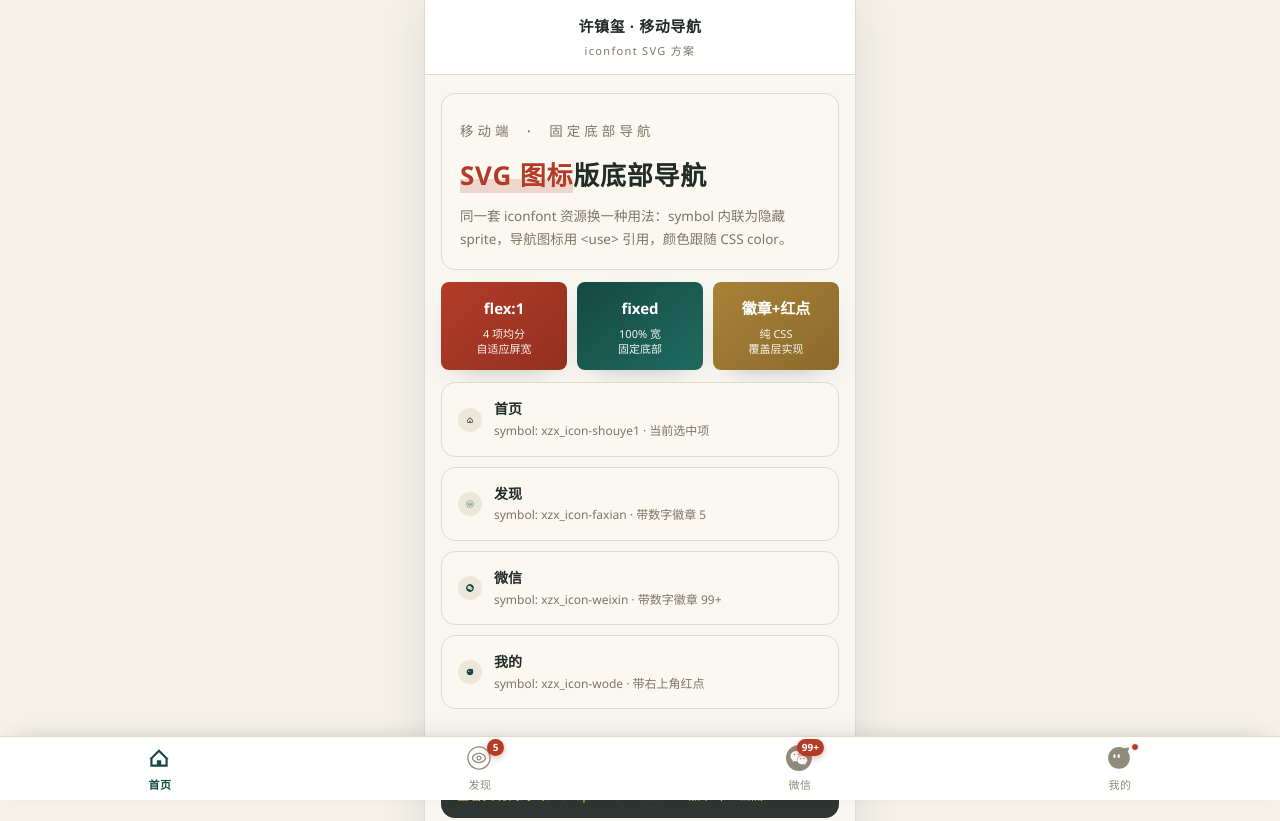
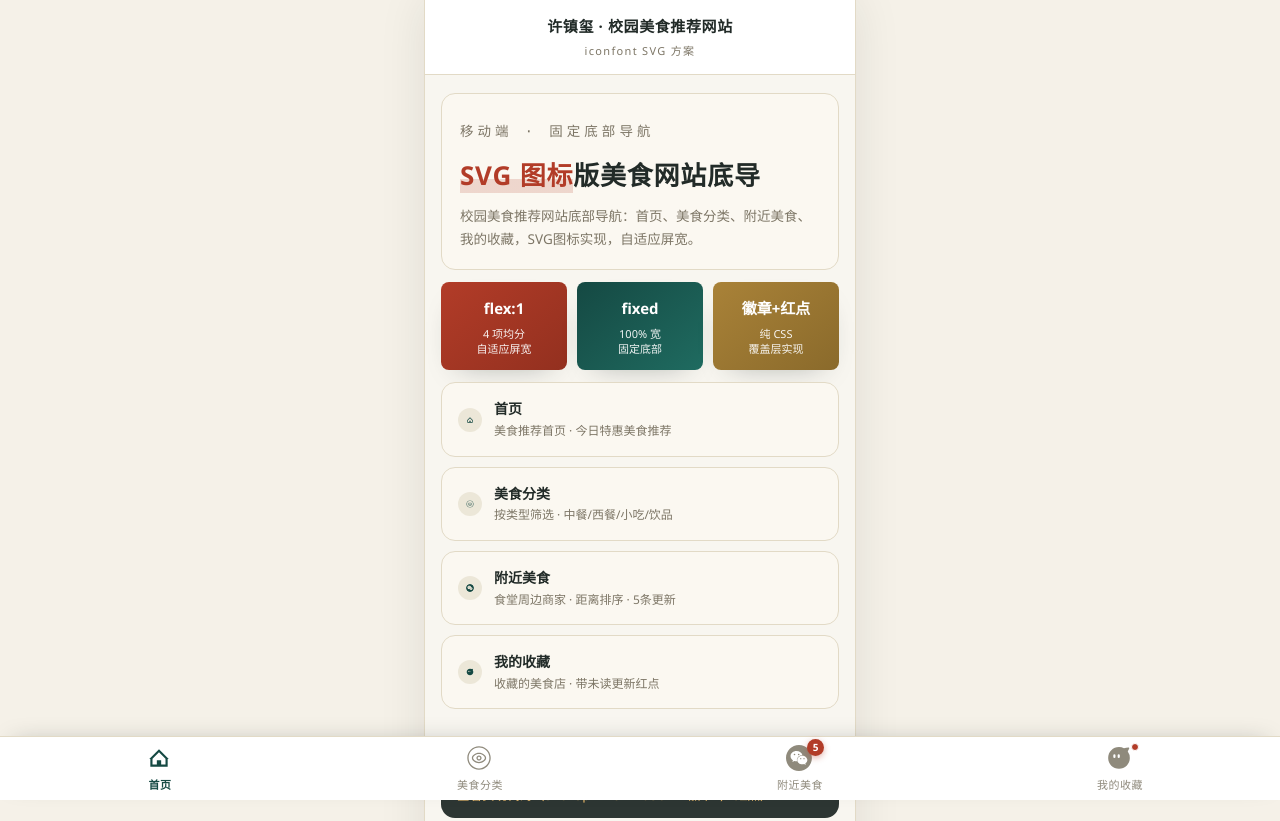
Before and after one commit to zbwsxzxddez/xuzhenxi, a plain HTML site: page 13-5.html in a window 1280 px wide. Shown: the top 821 px of the page. Drawn offline with Linux system fonts and the light colour scheme.

Commit message:
feat: 将底部导航改为校园美食推荐网站主题

```diff
--- a/13-5.html
+++ b/13-5.html
@@ -223,14 +223,14 @@ body{
 
 <div class="xzx_app">
 
-  <header class="xzx_topbar">许镇玺 · 移动导航<span>iconfont SVG 方案</span></header>
+  <header class="xzx_topbar">许镇玺 · 校园美食推荐网站<span>iconfont SVG 方案</span></header>
 
   <main class="xzx_content">
 
     <div class="xzx_intro">
       <p class="xzx_kicker">移动端 · 固定底部导航</p>
-      <h1><em>SVG 图标</em>版底部导航</h1>
-      <p>同一套 iconfont 资源换一种用法：symbol 内联为隐藏 sprite，导航图标用 &lt;use&gt; 引用，颜色跟随 CSS color。</p>
+      <h1><em>SVG 图标</em>版美食网站底导</h1>
+      <p>校园美食推荐网站底部导航：首页、美食分类、附近美食、我的收藏，SVG图标实现，自适应屏宽。</p>
     </div>
 
     <div class="xzx_cells">
@@ -240,10 +240,10 @@ body{
     </div>
 
     <div class="xzx_list">
-      <div class="xzx_card"><svg class="xzx_nav-svg" aria-hidden="true"><use href="#xzx_icon-shouye1"></use></svg><div><b>首页</b><span>symbol: xzx_icon-shouye1 · 当前选中项</span></div></div>
-      <div class="xzx_card"><svg class="xzx_nav-svg" aria-hidden="true"><use href="#xzx_icon-faxian"></use></svg><div><b>发现</b><span>symbol: xzx_icon-faxian · 带数字徽章 5</span></div></div>
-      <div class="xzx_card"><svg class="xzx_nav-svg" aria-hidden="true"><use href="#xzx_icon-weixin"></use></svg><div><b>微信</b><span>symbol: xzx_icon-weixin · 带数字徽章 99+</span></div></div>
-      <div class="xzx_card"><svg class="xzx_nav-svg" aria-hidden="true"><use href="#xzx_icon-wode"></use></svg><div><b>我的</b><span>symbol: xzx_icon-wode · 带右上角红点</span></div></div>
+      <div class="xzx_card"><svg class="xzx_nav-svg" aria-hidden="true"><use href="#xzx_icon-shouye1"></use></svg><div><b>首页</b><span>美食推荐首页 · 今日特惠美食推荐</span></div></div>
+      <div class="xzx_card"><svg class="xzx_nav-svg" aria-hidden="true"><use href="#xzx_icon-faxian"></use></svg><div><b>美食分类</b><span>按类型筛选 · 中餐/西餐/小吃/饮品</span></div></div>
+      <div class="xzx_card"><svg class="xzx_nav-svg" aria-hidden="true"><use href="#xzx_icon-weixin"></use></svg><div><b>附近美食</b><span>食堂周边商家 · 距离排序 · 5条更新</span></div></div>
+      <div class="xzx_card"><svg class="xzx_nav-svg" aria-hidden="true"><use href="#xzx_icon-wode"></use></svg><div><b>我的收藏</b><span>收藏的美食店 · 带未读更新红点</span></div></div>
     </div>
 
     <p class="xzx_spacer">↓ 下滑页面，观察底部导航始终固定在全屏宽度 ↓</p>
@@ -312,23 +312,23 @@ body{
 
   </main>
 
-  <!-- 固定底部导航：全屏宽度，4 项（SVG 图标版） -->
+  <!-- 固定底部导航：全屏宽度，4 项（SVG 图标版）- 校园美食推荐网站 -->
   <nav class="xzx_nav" aria-label="底部导航">
     <a class="xzx_nav-item xzx_active" href="#" aria-current="page">
       <span class="xzx_nav-icon"><svg class="xzx_nav-svg" aria-hidden="true"><use href="#xzx_icon-shouye1"></use></svg></span>
       <span class="xzx_nav-label">首页</span>
     </a>
     <a class="xzx_nav-item" href="#">
-      <span class="xzx_nav-icon"><svg class="xzx_nav-svg" aria-hidden="true"><use href="#xzx_icon-faxian"></use></svg><span class="xzx_badge">5</span></span>
-      <span class="xzx_nav-label">发现</span>
+      <span class="xzx_nav-icon"><svg class="xzx_nav-svg" aria-hidden="true"><use href="#xzx_icon-faxian"></use></svg></span>
+      <span class="xzx_nav-label">美食分类</span>
     </a>
     <a class="xzx_nav-item" href="#">
-      <span class="xzx_nav-icon"><svg class="xzx_nav-svg" aria-hidden="true"><use href="#xzx_icon-weixin"></use></svg><span class="xzx_badge">99+</span></span>
-      <span class="xzx_nav-label">微信</span>
+      <span class="xzx_nav-icon"><svg class="xzx_nav-svg" aria-hidden="true"><use href="#xzx_icon-weixin"></use></svg><span class="xzx_badge">5</span></span>
+      <span class="xzx_nav-label">附近美食</span>
     </a>
     <a class="xzx_nav-item" href="#">
       <span class="xzx_nav-icon"><svg class="xzx_nav-svg" aria-hidden="true"><use href="#xzx_icon-wode"></use></svg><span class="xzx_dot"></span></span>
-      <span class="xzx_nav-label">我的</span>
+      <span class="xzx_nav-label">我的收藏</span>
     </a>
   </nav>
 
```
Also changed, not shown: 13-4.html (+13 -13 lines).
